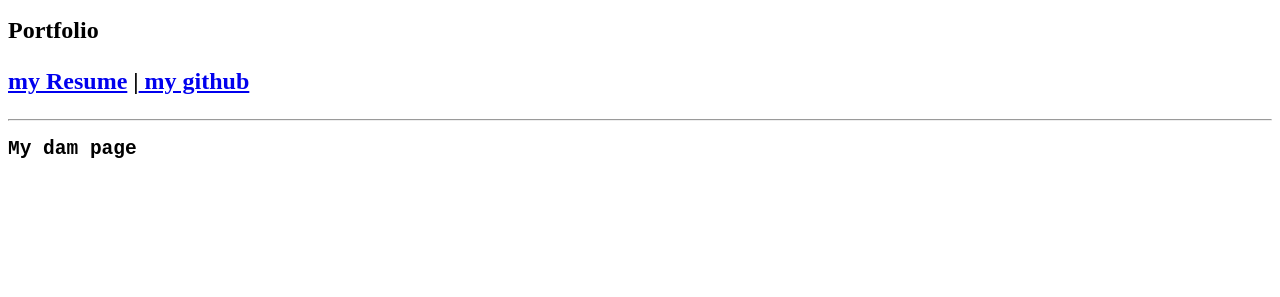
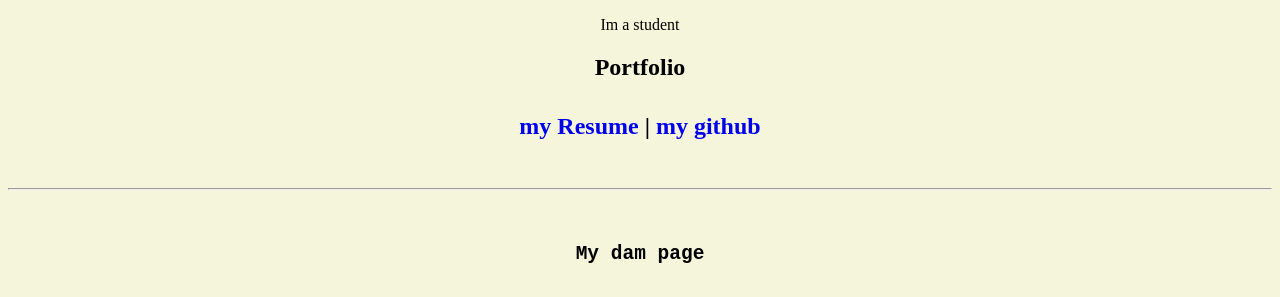
Before and after one commit to Darshbv/darsh.github.io, a plain HTML site: page index.html in a window 1280 px wide. Shown: the part 558-855 px from the top of the page. Before the commit the page ends 800 px from the top, so only its background shows below. Drawn offline with Linux system fonts and the light colour scheme.

Commit message:
Update index.html

```diff
--- a/index.html
+++ b/index.html
@@ -6,6 +6,9 @@
 
   <header>
     <title>Darshanbv</title>
+    <link rel="stylesheet" href="css/master.css">
+    <link rel="FaviconIcon" href="favicon.ico" type"images/x-icon>
+    <link rel="shortcut" href="favicon.ico">
     <meta name="name"  content ="Darshbv portal">
   </header>
 
```
